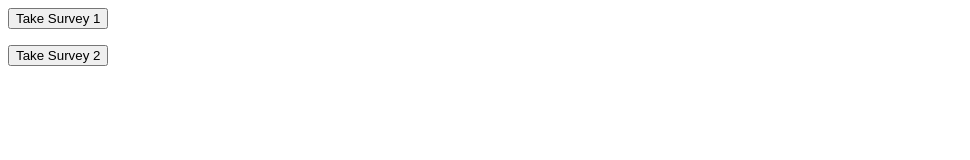
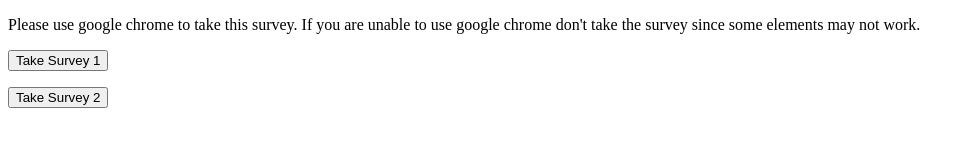
Before and after one commit to cam-macd/cam-macd.github.io, a plain HTML site: page index.html in a window 1280 px wide. Shown: the whole page, without its empty margins (0-970 px from the left). Drawn offline with Linux system fonts and the light colour scheme.

Commit message:
Update index.html

```diff
--- a/index.html
+++ b/index.html
@@ -1,5 +1,6 @@
 <!DOCTYPE html>
 <html>
+	<p>Please use google chrome to take this survey. If you are unable to use google chrome don't take the survey since some elements may not work.</p>
 	<form action="Human_Likeness_Survey/Consent_Page.html">
 		<input type="submit" value="Take Survey 1"/>
 	</form>
```
